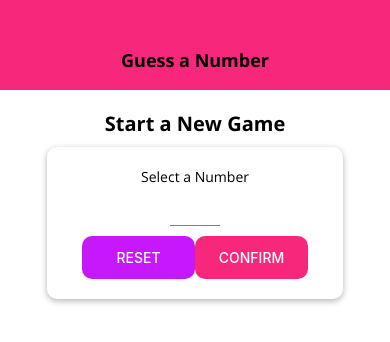
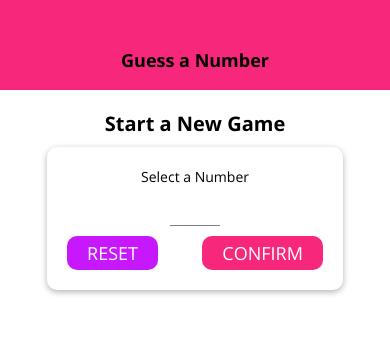
Before and after one commit to jjsebastianfuertes/guess-number-react-native, a React Native app: screen / in a window 390 px wide. Shown: the top 342 px of the page. Built offline with nearby package versions, Linux system fonts and the light colour scheme.

Commit message:
Add: FontAwesome icons && Change: ButtonStyle for MainButton;

```diff
--- a/components/ButtonStyle.js
+++ /dev/null
@@ -1,23 +0,0 @@
-import React from 'react'
-import {View, StyleSheet} from 'react-native';
-
-const ButtonStyle = (props) => {
-    return  (
-        <View style={{...styles.button, ...props.style}}>
-            {props.children}
-        </View>
-    );
-};
-
-const styles = StyleSheet.create({
-    button:{
-        fontSize: 16,
-        color: 'white',
-        width:  '50%',
-        borderRadius: 10,
-        paddingVertical: 5,
-        paddingHorizontal: 10,
-    }
-});
-
-export default ButtonStyle;
--- /dev/null
+++ b/components/buttons/MainButton.js
@@ -0,0 +1,31 @@
+import React from "react";
+import { View, Text, StyleSheet, TouchableOpacity } from "react-native";
+import Colors from "../../constants/colors";
+
+const ButtonStyle = props => {
+  return (
+    <TouchableOpacity activeOpacity={0.6} onPress={props.onPress}>
+      <View style={{ ...styles.button, ...props.style }}>
+				<Text style={styles.buttonText}>{props.children}</Text>
+			</View>
+    </TouchableOpacity>
+  );
+};
+
+const styles = StyleSheet.create({
+  button: {
+    fontSize: 16,
+    color: "white",
+    borderRadius: 10,
+    paddingVertical: 5,
+    paddingHorizontal: 20,
+    backgroundColor: Colors.primary
+	},
+	buttonText: {
+		color: 'white',
+		fontFamily: 'open-sans',
+		fontSize: 18
+	}
+});
+
+export default ButtonStyle;
--- a/screens/GameOverScreen.js
+++ b/screens/GameOverScreen.js
@@ -1,6 +1,6 @@
 import React from "react";
 import { View, StyleSheet, Text, Button, Image} from "react-native";
-import ButtonStyle from "../components/ButtonStyle";
+import MainButton from "../components/buttons/MainButton";
 import PText from '../components/text/PText';
 import H1Text from "../components/text/H1Text";
 import Colors from "../constants/colors";
@@ -24,13 +24,9 @@ const GameOverScreen = (props) => {
 					<PText style={styles.highlight}> {props.userNumber}.</PText>
 				</PText>
 			</View>
-			<ButtonStyle>
-				<Button
-					title="New Game"
-					color={Colors.primary}
-					onPress={props.onRestartgame}
-				/>
-			</ButtonStyle>
+			<MainButton onPress={props.onRestartgame}>
+				New Game
+			</MainButton>
 		</View>
 	);
 };
--- a/screens/GameScreen.js
+++ b/screens/GameScreen.js
@@ -3,6 +3,8 @@ import { View, Text, StyleSheet, Button, Alert } from "react-native";
 
 import Card from "../components/Card";
 import NumberContainer from "../components/NumberContainer";
+import MainButton from "../components/buttons/MainButton";
+import { FontAwesome } from "@expo/vector-icons";
 
 const generateRandomBetween = (min, max, exclude) => {
   min = Math.ceil(min);
@@ -59,8 +61,12 @@ const GameScreen = props => {
       <Text>Opponent's guess</Text>
       <NumberContainer>{currentGuess}</NumberContainer>
       <Card style={styles.buttonContainer}>
-        <Button title="LOWER" onPress={() => nextGuessHandler("LOWER")} />
-        <Button title="GREATER" onPress={() => nextGuessHandler("GREATER")} />
+				<MainButton onPress={() => nextGuessHandler("LOWER")}>
+					LOWER <FontAwesome name="minus" size={15} color="white" />
+				</MainButton>
+				<MainButton onPress={() => nextGuessHandler("GREATER")}>
+					GREATER <FontAwesome name="plus" size={15} color="white" />
+				</MainButton>
       </Card>
     </View>
   );
@@ -76,8 +82,8 @@ const styles = StyleSheet.create({
     flexDirection: "row",
     justifyContent: "space-around",
     marginTop: 20,
-    width: 300,
-    maxWidth: "80%"
+    width: 400,
+    maxWidth: "90%"
   }
 });
 
--- a/screens/StartGameScreen.js
+++ b/screens/StartGameScreen.js
@@ -9,10 +9,11 @@ import {
 				Alert
 			} from 'react-native';
 import Card from '../components/Card';
-import ButtonStyle from '../components/ButtonStyle';
+import ButtonStyle from '../components/buttons/MainButton';
 import Colors from '../constants/colors';
 import Input from '../components/Input';
 import NumberContainer from '../components/NumberContainer';
+import MainButton from '../components/buttons/MainButton';
 
 const StartGameScreen = props =>{
 
@@ -60,9 +61,9 @@ const StartGameScreen = props =>{
 					<NumberContainer>
 						{selectedNumber}
 					</NumberContainer>
-					<ButtonStyle>
-                <Button title="START GAME" onPress={() => props.onStartGame(selectedNumber)}/>
-            </ButtonStyle>
+					<MainButton style={styles.startButton} onPress={() => props.onStartGame(selectedNumber)}>
+						START GAME
+          </MainButton>
 				</Card>
 		}
 
@@ -84,18 +85,12 @@ const StartGameScreen = props =>{
 											value={enteredValue}
 									/>
 									<View style={styles.buttonContainer}>
-											<ButtonStyle style={styles.reset}>
-													<Button
-														title="RESET"
-														color={Colors.accent}
-														onPress={resetInputHandler}/>
-											</ButtonStyle>
-											<ButtonStyle style={styles.confirm}>
-													<Button
-														title="CONFIRM"
-														color={Colors.primary}
-														onPress={confirmInputHandler}/>
-											</ButtonStyle>
+										<MainButton style={styles.reset} onPress={resetInputHandler}>
+											RESET
+										</MainButton>
+										<MainButton style={styles.confirm} onPress={confirmInputHandler}>
+											CONFIRM
+										</MainButton>
 									</View>
 							</Card>
 							{confirmedOutput}
@@ -127,8 +122,11 @@ const styles = StyleSheet.create({
     buttonContainer: {
         width: '100%',
         flexDirection: 'row',
-        paddingHorizontal: 15,
-    },
+        justifyContent: 'space-between',
+		},
+		startButton: {
+			backgroundColor: Colors.primary,
+		},
     confirm: {
         backgroundColor: Colors.primary,
     },
```
